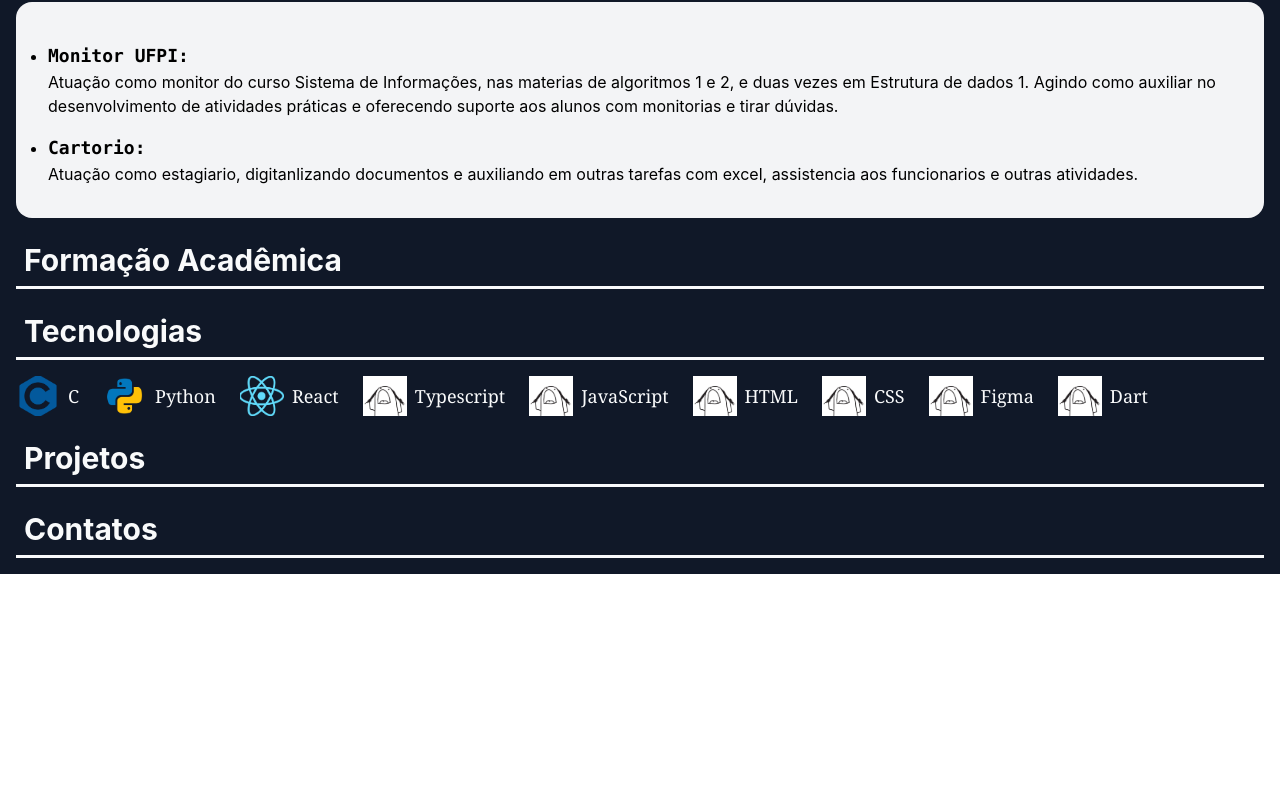
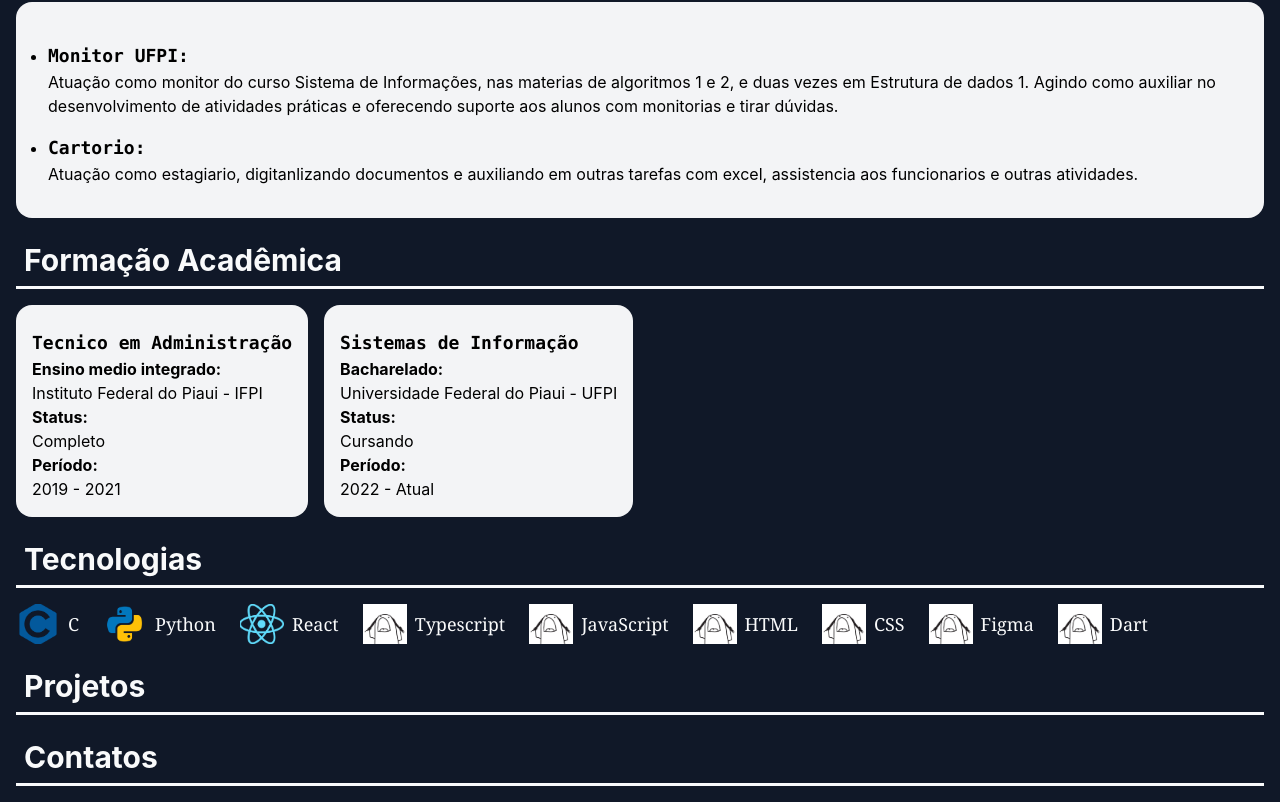
Before and after one commit to MarcosWillianAP1K/Projeto_perfil--React-vite-, a React (Vite) app: page / in a window 1280 px wide. Shown: the part 821-1623 px from the top of the page. Before the commit the page ends 1395 px from the top, so only its background shows below. Built offline with nearby package versions, Linux system fonts and the light colour scheme.

Commit message:
feat: add FormacaoPerfil component and integrate it into Formacao

```diff
--- a/src/components/home/formacao.tsx
+++ b/src/components/home/formacao.tsx
@@ -1,4 +1,6 @@
 import TituloSessao from "../ui/titulo_sessao";
+import Quadro from "../ui/quadro";
+import FormacaoPerfil from "../ui/perfil_formacao";
 
 export default function Formacao() {
 
@@ -8,6 +10,29 @@ export default function Formacao() {
 
             <TituloSessao titulo="Formação Acadêmica" />
 
+            <div className="flex flex-wrap gap-4">
+
+                <Quadro children={
+                    <FormacaoPerfil titulo="Tecnico em Administração"
+                    tipo="Ensino medio integrado"
+                    local="Instituto Federal do Piaui - IFPI"
+                    status="Completo"
+                    inicio="2019"
+                    fim="2021" />
+                } />
+
+
+                <Quadro children={
+                    <FormacaoPerfil titulo="Sistemas de Informação"
+                    tipo="Bacharelado"
+                    local="Universidade Federal do Piaui - UFPI"
+                    status="Cursando"
+                    inicio="2022"
+                    fim="Atual" />
+                } />
+
+            </div>
+
         </div>
 
     )
--- /dev/null
+++ b/src/components/ui/perfil_formacao.tsx
@@ -0,0 +1,19 @@
+
+
+const Formacao = ({ titulo, tipo, local, status, inicio, fim } : { titulo: string, tipo: string, local: string, status: string, inicio: string, fim: string }) => {
+
+    return (
+
+        <div className="flex flex-col">
+            <h1 className='text-lg font-bold font-mono'>{titulo}</h1>
+            <p><p className="font-bold">{tipo}:</p> {local}</p>
+            <p><p className="font-bold">Status:</p> {status}</p>
+
+            <p><p className="font-bold">Período:</p> {inicio} - {fim}</p>
+        </div>
+
+    )
+
+}
+
+export default Formacao
```
